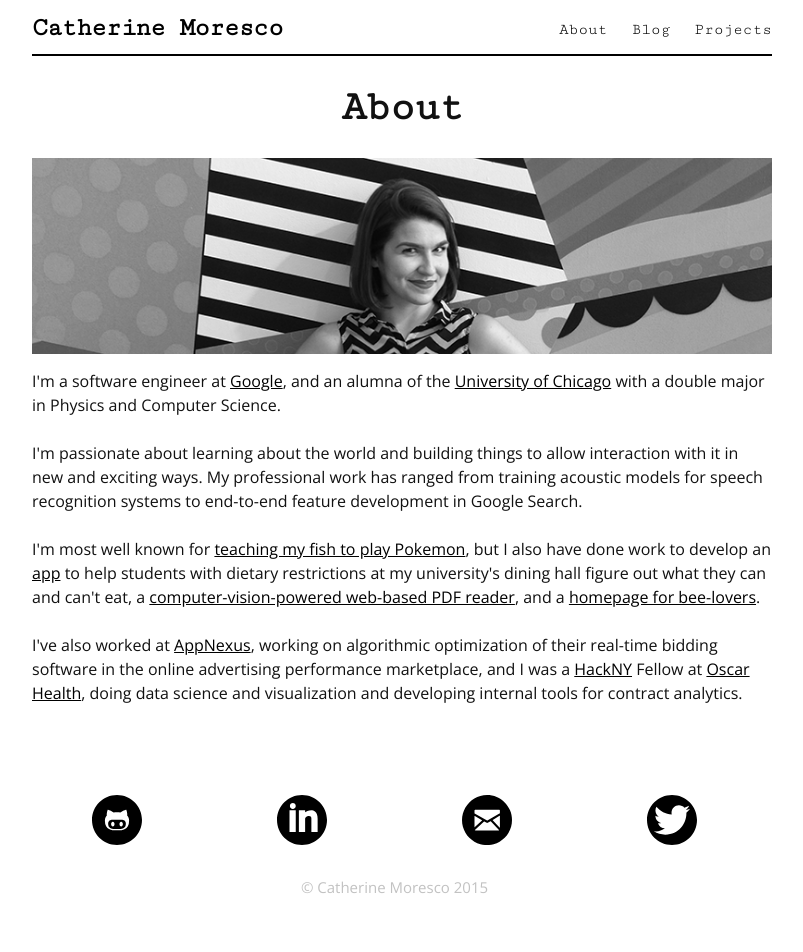
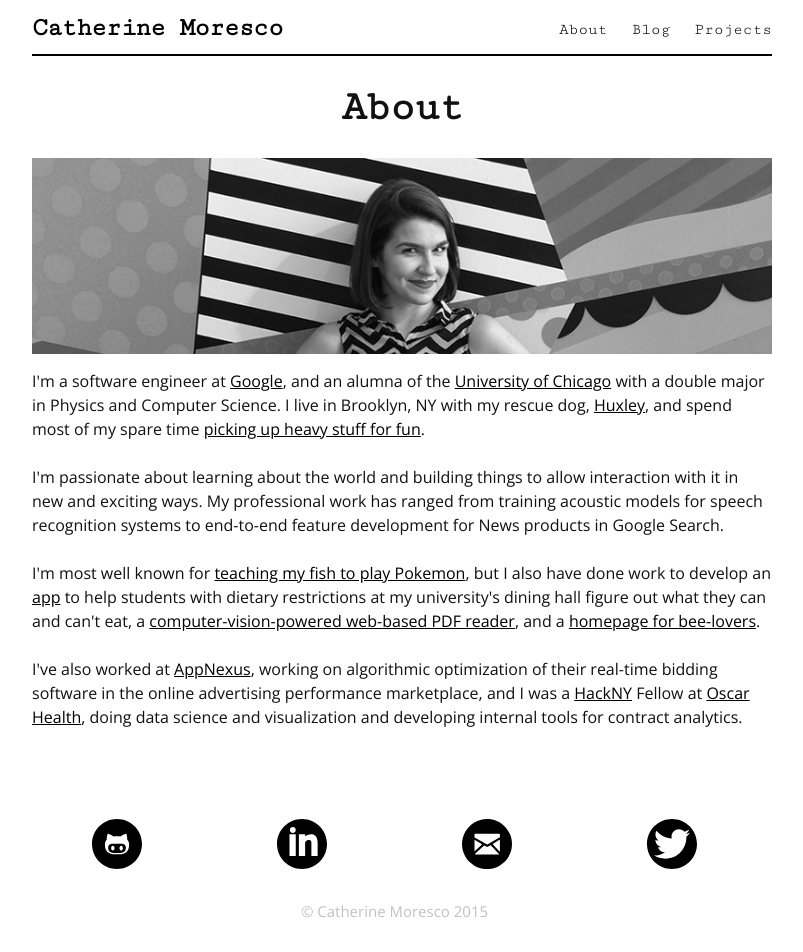
Before and after one commit to catherinemoresco/catherinemoresco.github.io, a Jekyll site: the page built from about.md, in a window 1280 px wide. Shown: the whole page, without its empty margins (238-1041 px from the left). Built offline with Jekyll 4.4.1, drawn with Linux system fonts in a browser that asks for light colours; some web fonts are replaced; before the commit the page ends 928 px from its top, so only the background shows below that.

Commit message:
add bio info

```diff
--- a/about.md
+++ b/about.md
@@ -7,9 +7,9 @@ permalink: /about/
 <img src="/img/selfie.png" class="margin-bottom" style="width:100%; margin-left:auto; margin-right:auto; display:block">
 
 <p>
-I'm a software engineer at <a href="http://google.com">Google</a>, and an alumna of the  <a href="http://uchicago.edu">University of Chicago</a> with a double major in Physics and Computer Science.
+I'm a software engineer at <a href="http://google.com">Google</a>, and an alumna of the  <a href="http://uchicago.edu">University of Chicago</a> with a double major in Physics and Computer Science. I live in Brooklyn, NY with my rescue dog, <a href="http://instagram.com/huxlepuff">Huxley</a>, and spend most of my spare time <a href="http://instagram.com/cat_lifts">picking up heavy stuff for fun</a>.
 <br><br>
-I'm passionate about learning about the world and building things to allow interaction with it in new and exciting ways. My professional work has ranged from training acoustic models for speech recognition systems to end-to-end feature development in Google Search.
+I'm passionate about learning about the world and building things to allow interaction with it in new and exciting ways. My professional work has ranged from training acoustic models for speech recognition systems to end-to-end feature development for News products in Google Search.
 
 <br><br>
 I'm most well known for <a href="/projects/#fpp">teaching my fish to play Pokemon</a>, but I also have done work to develop an <a href="/projects/#feedme">app</a> to help students with dietary restrictions at my university's dining hall figure out what they can and can't eat, a <a href="/projects/#scannd">computer-vision-powered web-based PDF reader</a>, and a <a href="/projects/#bees">homepage for bee-lovers</a>.
```
